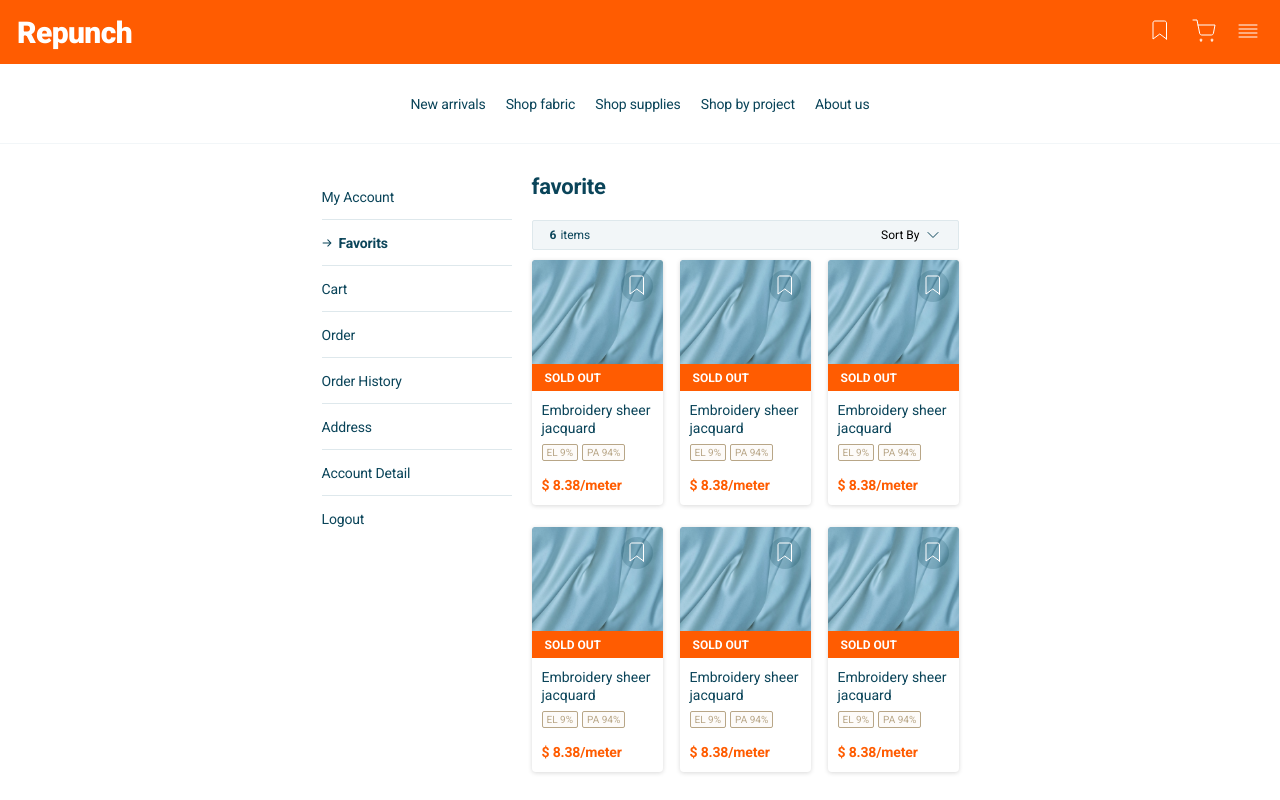
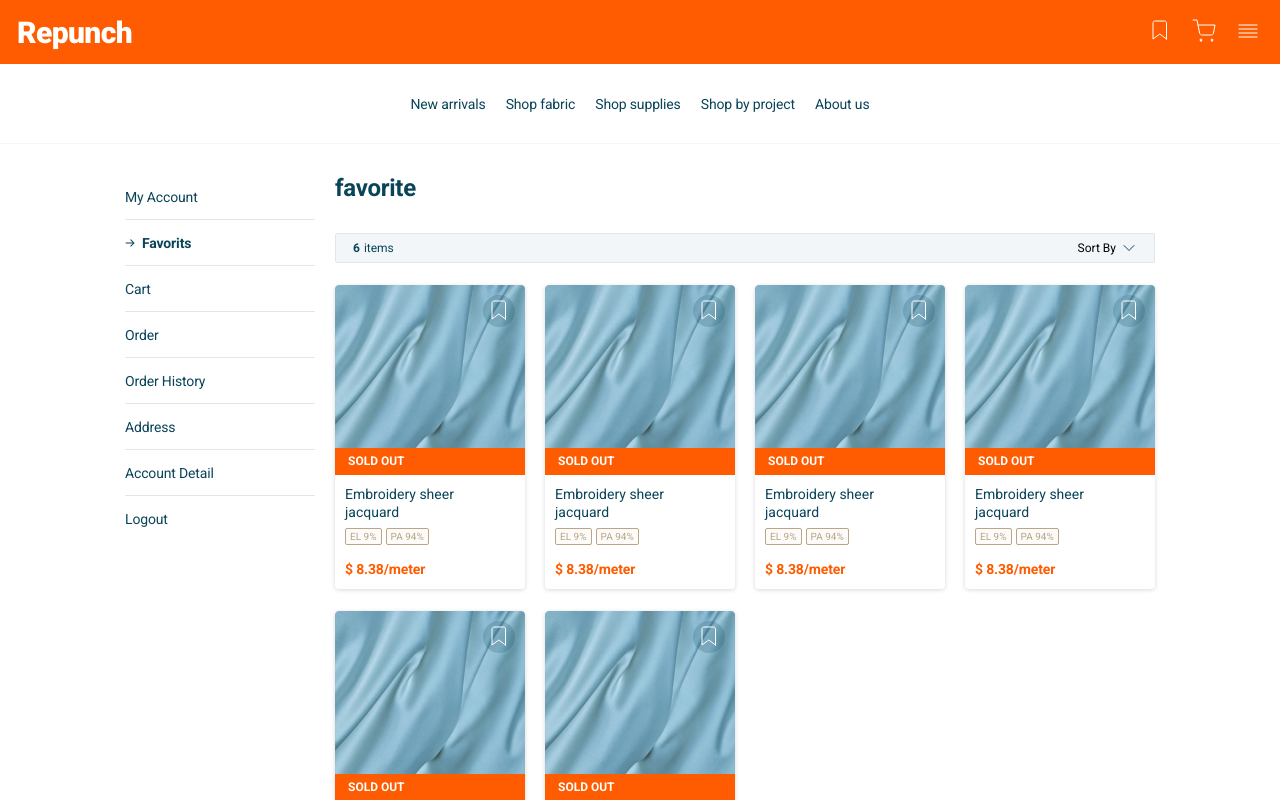
Before and after one commit to joseph-wee/repunch-web-public, a Next.js app: page /favorite in a window 1280 px wide. Shown: the top 800 px of the page. Built offline with nearby package versions, Linux system fonts and the light colour scheme.

Commit message:
design&feat: 뒤로가기버튼기능구현, 피그마에 맞게 마크업수정

```diff
--- a/pages/favorite.tsx
+++ b/pages/favorite.tsx
@@ -11,6 +11,7 @@ import { ic_down_bk, ic_up_bk } from "../assets";
 import Link from "next/link";
 import Image from "next/image";
 import { btn_web_back } from "../assets";
+import { goBack } from "../utils/functions";
 
 const useFavorite = () => {
   const [sortIsActive, setSortIsActive] = useState(true);
@@ -20,7 +21,7 @@ const useFavorite = () => {
       <SideBar />
       <Main>
         <TitleWrapper>
-          <ImageWrapper>
+          <ImageWrapper onClick={() => goBack()}>
             <Image src={btn_web_back} alt={"btn_web_back"} />
           </ImageWrapper>
           <Title>favorite</Title>
@@ -59,7 +60,7 @@ const Container = styled.div`
   margin: 0 auto;
   padding-top: 30px;
   padding-bottom: 40px;
-  max-width: 637px;
+  max-width: 1030px;
   @media screen and (max-width: 1279px) {
     max-width: 608px;
   }
@@ -82,7 +83,10 @@ const Main = styled.div`
 const TitleWrapper = styled.div`
   display: flex;
   align-items: center;
-  margin-bottom: 20px;
+  margin-bottom: 31.28px;
+  @media screen and (max-width: 1279px) {
+    margin-bottom: 20px;
+  }
 `;
 const ImageWrapper = styled.div`
   display: none;
@@ -93,11 +97,13 @@ const ImageWrapper = styled.div`
 `;
 const Title = styled.div`
   font-weight: 700;
-  font-size: 22px;
-  line-height: 26px;
+  font-size: 24px;
+  line-height: 28px;
   letter-spacing: -0.011em;
   color: #0a4459;
   @media screen and (max-width: 767px) {
+    font-size: 22px;
+    line-height: 26px;
     margin-left: 8px;
   }
 `;
@@ -105,7 +111,7 @@ const ItemSortBar = styled.div`
   display: flex;
   align-items: center;
   justify-content: space-between;
-  margin-bottom: 10px;
+  margin-bottom: 21.72px;
   padding-left: 17px;
   padding-right: 13px;
   height: 30px;
@@ -117,6 +123,9 @@ const ItemSortBar = styled.div`
   font-size: 12px;
   line-height: 12px;
   color: #0a4459;
+  @media screen and (max-width: 1279px) {
+    margin-bottom: 20px;
+  }
 `;
 const Items = styled.div`
   display: flex;
@@ -161,9 +170,14 @@ const ProductListGridWrapper = styled.div<{ isActive: boolean }>`
     return props.isActive == true ? "grid" : "none";
   }};
 
-  grid-template-columns: 1fr 1fr 1fr;
+  grid-template-columns: 1fr 1fr 1fr 1fr;
   row-gap: 22px;
-  column-gap: 17px;
+  column-gap: 20px;
+  @media screen and (max-width: 1279px) {
+    grid-template-columns: 1fr 1fr 1fr;
+    row-gap: 22px;
+    column-gap: 17px;
+  }
 
   @media screen and (max-width: 767px) {
     grid-template-columns: 1fr 1fr;
```
